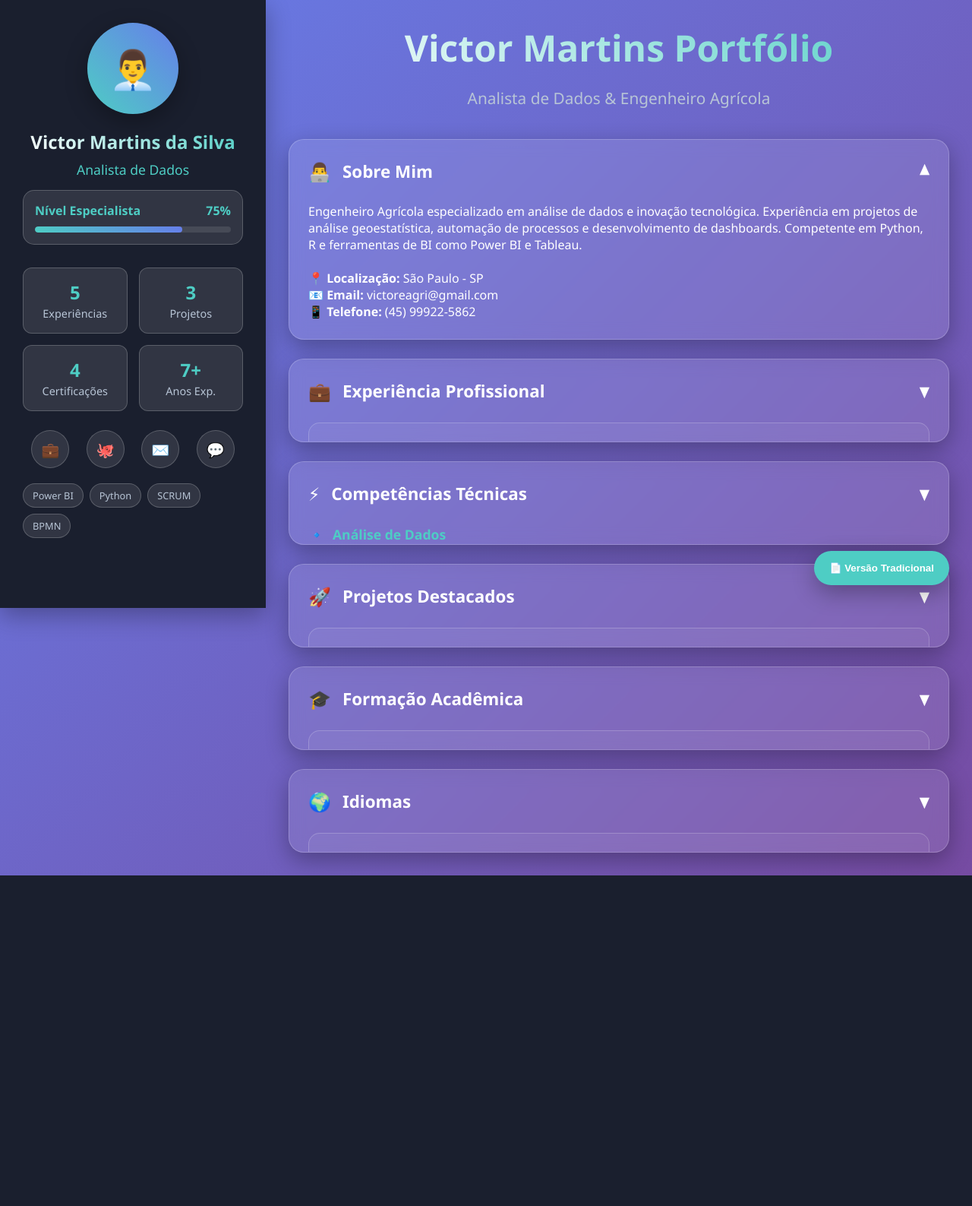
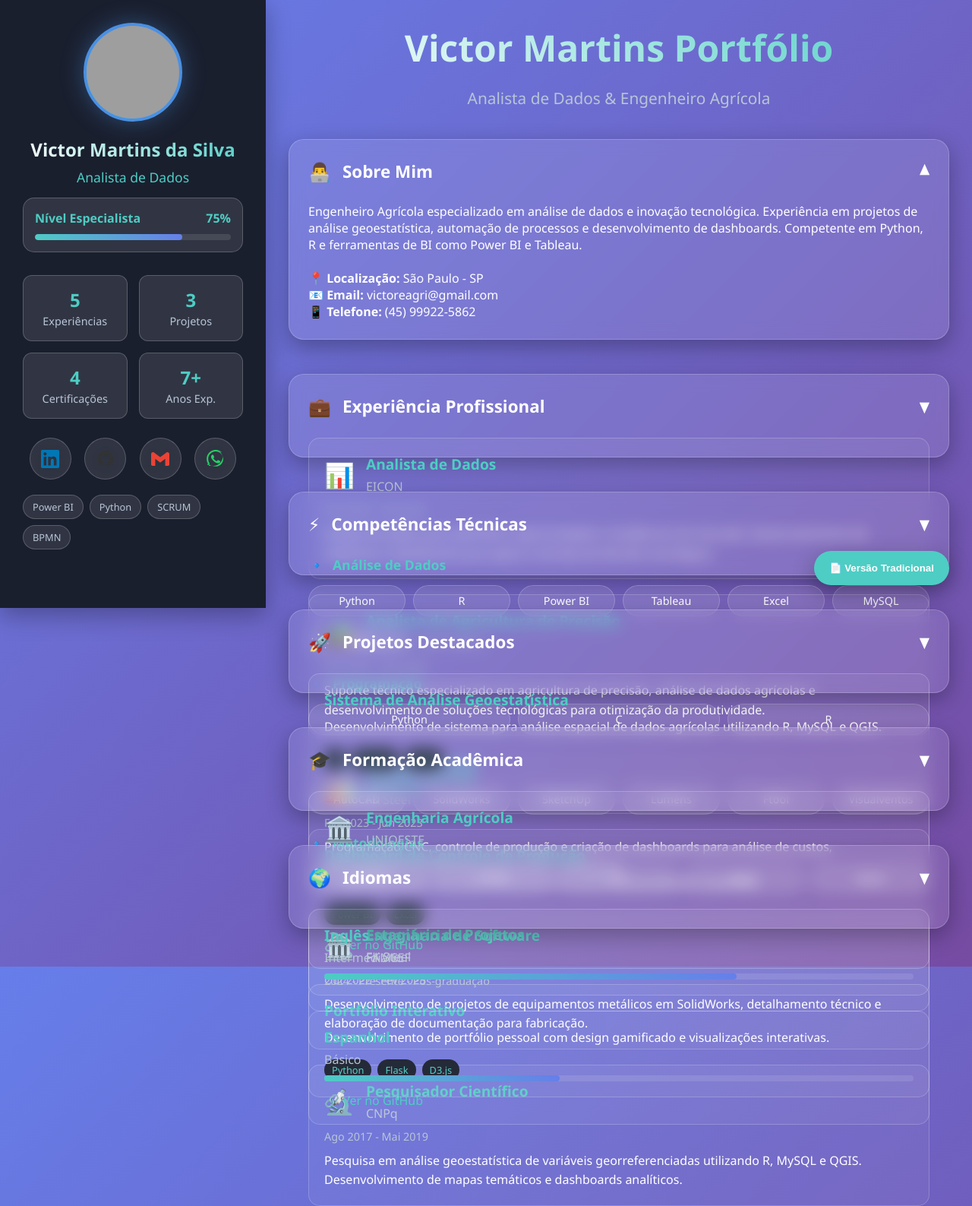
Before and after one commit to Victormartinsilva/victor-portfolio-working, a Flask app: page / in a window 1280 px wide. Shown: the whole page at 76% size. Before the commit the page ends 1152 px from the top, so only its background shows below. Run offline with Flask 3, Linux system fonts and the light colour scheme; grey boxes are pictures that could not be loaded.

Commit message:
Update index.html
   🎨 Portfólio otimizado com logos oficiais

   - SVGs oficiais das redes sociais com cores das marcas
   - Cards ajustados para não cortar conteúdo
   - Avatar melhorado com efeitos visuais
   - Layout responsivo otimizado
   - Transições suaves e profissionais

```diff
--- a/templates/index.html
+++ b/templates/index.html
@@ -83,8 +83,8 @@
         }
 
         .profile-img {
-            width: 120px;
-            height: 120px;
+            width: 130px;
+            height: 130px;
             border-radius: 50%;
             background: linear-gradient(45deg, var(--accent-color), var(--primary-color));
             display: flex;
@@ -92,12 +92,23 @@
             justify-content: center;
             margin: 0 auto 20px;
             font-size: 50px;
-            box-shadow: var(--shadow);
-            transition: transform 0.3s ease;
+            box-shadow: 0 0 30px rgba(74, 144, 226, 0.4), inset 0 0 20px rgba(0, 0, 0, 0.1);
+            transition: all 0.3s cubic-bezier(0.4, 0, 0.2, 1);
+            cursor: pointer;
+            border: 4px solid #4a90e2;
         }
 
         .profile-img:hover {
             transform: scale(1.05);
+            box-shadow: 0 0 40px rgba(74, 144, 226, 0.6), inset 0 0 30px rgba(0, 0, 0, 0.15);
+            border-color: #357abd;
+        }
+
+        .profile-img img {
+            width: 100%;
+            height: 100%;
+            border-radius: 50%;
+            object-fit: cover;
         }
 
         .profile-name {
@@ -192,8 +203,8 @@
         }
 
         .contact-btn {
-            width: 50px;
-            height: 50px;
+            width: 55px;
+            height: 55px;
             border-radius: 50%;
             background: var(--bg-card);
             border: 1px solid var(--border-color);
@@ -203,13 +214,45 @@
             color: var(--text-primary);
             text-decoration: none;
             font-size: 1.2rem;
-            transition: all 0.3s ease;
+            transition: all 0.3s cubic-bezier(0.4, 0, 0.2, 1);
+            backdrop-filter: blur(10px);
         }
 
         .contact-btn:hover {
-            background: var(--accent-color);
             transform: translateY(-2px);
             box-shadow: var(--shadow);
+        }
+
+        .contact-btn svg {
+            width: 24px;
+            height: 24px;
+            transition: all 0.3s cubic-bezier(0.4, 0, 0.2, 1);
+            filter: drop-shadow(0 2px 4px rgba(0, 0, 0, 0.1));
+        }
+
+        /* Cores oficiais das redes sociais */
+        .linkedin-btn:hover {
+            background: rgba(0, 119, 181, 0.2) !important;
+            transform: translateY(-3px) scale(1.05);
+            box-shadow: 0 8px 25px rgba(0, 119, 181, 0.3);
+        }
+
+        .github-btn:hover {
+            background: rgba(51, 51, 51, 0.2) !important;
+            transform: translateY(-3px) scale(1.05);
+            box-shadow: 0 8px 25px rgba(51, 51, 51, 0.3);
+        }
+
+        .email-btn:hover {
+            background: rgba(234, 67, 53, 0.2) !important;
+            transform: translateY(-3px) scale(1.05);
+            box-shadow: 0 8px 25px rgba(234, 67, 53, 0.3);
+        }
+
+        .whatsapp-btn:hover {
+            background: rgba(37, 211, 102, 0.2) !important;
+            transform: translateY(-3px) scale(1.05);
+            box-shadow: 0 8px 25px rgba(37, 211, 102, 0.3);
         }
 
         .badges {
@@ -258,7 +301,7 @@
             animation: fadeInUp 1s ease-out 0.2s both;
         }
 
-        /* Cards */
+        /* Cards - MELHORADOS PARA NÃO CORTAR CONTEÚDO */
         .cards-container {
             display: grid;
             gap: 25px;
@@ -268,10 +311,11 @@
             background: var(--bg-card);
             border: 1px solid var(--border-color);
             border-radius: 20px;
-            overflow: hidden;
+            overflow: visible; /* AJUSTADO: permite que o conteúdo seja totalmente visível */
             backdrop-filter: blur(10px);
             box-shadow: var(--shadow);
             transition: all 0.3s ease;
+            margin-bottom: 20px; /* Mais espaçamento */
         }
 
         .accordion-card:hover {
@@ -312,13 +356,14 @@
         .card-content {
             padding: 0 25px 25px;
             max-height: 0;
-            overflow: hidden;
-            transition: all 0.3s ease;
+            overflow: visible; /* AJUSTADO: garante que todo conteúdo seja visível */
+            transition: all 0.4s cubic-bezier(0.4, 0, 0.2, 1);
         }
 
         .card-content.active {
-            max-height: 1000px;
+            max-height: none; /* AJUSTADO: remove limitação de altura */
             padding: 0 25px 25px;
+            min-height: auto;
         }
 
         .card-toggle.active {
@@ -548,6 +593,16 @@
             .stats-grid {
                 grid-template-columns: 1fr;
             }
+
+            .contact-btn {
+                width: 45px;
+                height: 45px;
+            }
+
+            .contact-btn svg {
+                width: 20px;
+                height: 20px;
+            }
         }
     </style>
 </head>
@@ -556,7 +611,9 @@
         <!-- Sidebar -->
         <div class="sidebar">
             <div class="profile-section">
-                <div class="profile-img">👨‍💼</div>
+                <div class="profile-img">
+                    <img src="{{ url_for('assets', filename='avatar.png') }}" alt="Avatar de {{ perfil.nome }}" style="width: 100%; height: 100%; border-radius: 50%; object-fit: cover;">
+                </div>
                 <h1 class="profile-name">{{ perfil.nome }}</h1>
                 <p class="profile-title">{{ perfil.titulo }}</p>
 
@@ -590,11 +647,28 @@
                 </div>
             </div>
 
+            <!-- LOGOS OFICIAIS DAS REDES SOCIAIS -->
             <div class="contact-links">
-                <a href="{{ perfil.linkedin }}" class="contact-btn" target="_blank" onclick="trackEvent('click', 'contact', 'linkedin')">💼</a>
-                <a href="{{ perfil.github }}" class="contact-btn" target="_blank" onclick="trackEvent('click', 'contact', 'github')">🐙</a>
-                <a href="mailto:{{ perfil.email }}" class="contact-btn" onclick="trackEvent('click', 'contact', 'email')">✉️</a>
-                <a href="{{ perfil.whatsapp }}" class="contact-btn" target="_blank" onclick="trackEvent('click', 'contact', 'whatsapp')">💬</a>
+                <a href="{{ perfil.linkedin }}" class="contact-btn linkedin-btn" target="_blank" onclick="trackEvent('click', 'contact', 'linkedin')" title="LinkedIn">
+                    <svg width="24" height="24" viewBox="0 0 24 24" fill="none">
+                        <path d="M20.447 20.452h-3.554v-5.569c0-1.328-.027-3.037-1.852-3.037-1.853 0-2.136 1.445-2.136 2.939v5.667H9.351V9h3.414v1.561h.046c.477-.9 1.637-1.85 3.37-1.85 3.601 0 4.267 2.37 4.267 5.455v6.286zM5.337 7.433c-1.144 0-2.063-.926-2.063-2.065 0-1.138.92-2.063 2.063-2.063 1.14 0 2.064.925 2.064 2.063 0 1.139-.925 2.065-2.064 2.065zm1.782 13.019H3.555V9h3.564v11.452zM22.225 0H1.771C.792 0 0 .774 0 1.729v20.542C0 23.227.792 24 1.771 24h20.451C23.2 24 24 23.227 24 22.271V1.729C24 .774 23.2 0 22.222 0h.003z" fill="#0077B5"/>
+                    </svg>
+                </a>
+                <a href="{{ perfil.github }}" class="contact-btn github-btn" target="_blank" onclick="trackEvent('click', 'contact', 'github')" title="GitHub">
+                    <svg width="24" height="24" viewBox="0 0 24 24" fill="none">
+                        <path fill-rule="evenodd" clip-rule="evenodd" d="M12 2C6.477 2 2 6.463 2 11.97c0 4.404 2.865 8.14 6.839 9.458.5.092.682-.216.682-.48 0-.236-.008-.864-.013-1.695-2.782.602-3.369-1.337-3.369-1.337-.454-1.151-1.11-1.458-1.11-1.458-.908-.618.069-.606.069-.606 1.003.07 1.531 1.027 1.531 1.027.892 1.524 2.341 1.084 2.91.828.092-.643.35-1.083.636-1.332-2.22-.251-4.555-1.107-4.555-4.927 0-1.088.39-1.979 1.029-2.675-.103-.252-.446-1.266.098-2.638 0 0 .84-.268 2.75 1.022A9.606 9.606 0 0112 6.82c.85.004 1.705.114 2.504.336 1.909-1.29 2.747-1.022 2.747-1.022.546 1.372.202 2.386.1 2.638.64.696 1.028 1.587 1.028 2.675 0 3.83-2.339 4.673-4.566 4.92.359.307.678.915.678 1.846 0 1.332-.012 2.407-.012 2.734 0 .267.18.577.688.48C19.137 20.107 22 16.373 22 11.969 22 6.463 17.522 2 12 2z" fill="#333"/>
+                    </svg>
+                </a>
+                <a href="mailto:{{ perfil.email }}" class="contact-btn email-btn" onclick="trackEvent('click', 'contact', 'email')" title="Email">
+                    <svg width="24" height="24" viewBox="0 0 24 24" fill="none">
+                        <path d="M24 5.457v13.909c0 .904-.732 1.636-1.636 1.636h-3.819V11.73L12 16.64l-6.545-4.91v9.273H1.636A1.636 1.636 0 0 1 0 19.366V5.457c0-2.023 2.309-3.178 3.927-1.964L5.455 4.64 12 9.548l6.545-4.91 1.528-1.145C21.69 2.28 24 3.434 24 5.457z" fill="#EA4335"/>
+                    </svg>
+                </a>
+                <a href="{{ perfil.whatsapp }}" class="contact-btn whatsapp-btn" target="_blank" onclick="trackEvent('click', 'contact', 'whatsapp')" title="WhatsApp">
+                    <svg width="24" height="24" viewBox="0 0 24 24" fill="none">
+                        <path d="M17.472 14.382c-.297-.149-1.758-.867-2.03-.967-.273-.099-.471-.148-.67.15-.197.297-.767.966-.94 1.164-.173.199-.347.223-.644.075-.297-.15-1.255-.463-2.39-1.475-.883-.788-1.48-1.761-1.653-2.059-.173-.297-.018-.458.13-.606.134-.133.298-.347.446-.52.149-.174.198-.298.298-.497.099-.198.05-.371-.025-.52-.075-.149-.669-1.612-.916-2.207-.242-.579-.487-.5-.669-.51-.173-.008-.371-.01-.57-.01-.198 0-.52.074-.792.372-.272.297-1.04 1.016-1.04 2.479 0 1.462 1.065 2.875 1.213 3.074.149.198 2.096 3.2 5.077 4.487.709.306 1.262.489 1.694.625.712.227 1.36.195 1.871.118.571-.085 1.758-.719 2.006-1.413.248-.694.248-1.289.173-1.413-.074-.124-.272-.198-.57-.347m-5.421 7.403h-.004a9.87 9.87 0 01-5.031-1.378l-.361-.214-3.741.982.998-3.648-.235-.374a9.86 9.86 0 01-1.51-5.26c.001-5.45 4.436-9.884 9.888-9.884 2.64 0 5.122 1.03 6.988 2.898a9.825 9.825 0 012.893 6.994c-.003 5.45-4.437 9.884-9.885 9.884m8.413-18.297A11.815 11.815 0 0012.05 0C5.495 0 .16 5.335.157 11.892c0 2.096.547 4.054 1.588 5.754l-.665 2.433 2.494-.654a11.89 11.89 0 005.761 1.463c6.556 0 11.891-5.335 11.891-11.891C20.226 5.336 18.169 2.225 15.413 1.297" fill="#25D366"/>
+                    </svg>
+                </a>
             </div>
 
             <div class="badges">
```
